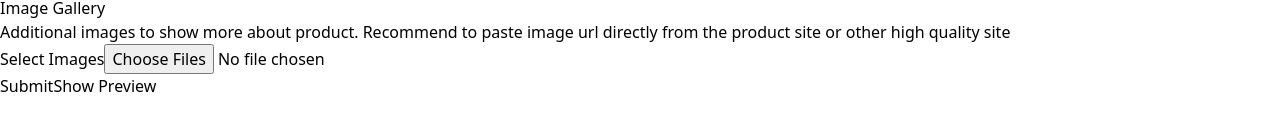
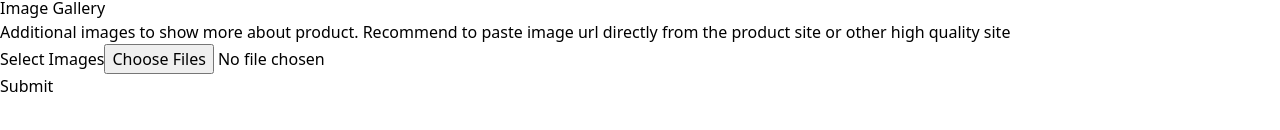
Before and after one commit to alexey-marinkevich/prod-rank, a React (Vite) app: page /suggest in a window 1280 px wide. Shown: the part 328-458 px from the top of the page. Built offline with nearby package versions, Linux system fonts and the light colour scheme; no server answers.

Commit message:
temporary strip away preview for development

```diff
--- a/src/pages/SuggestProductPage.tsx
+++ b/src/pages/SuggestProductPage.tsx
@@ -253,12 +253,6 @@ function SuggestProductPage() {
                 'Submit'
               )}
             </button>
-            <Link
-              to="products/:id"
-              className="p-3 text-gray-500 transition-colors hover:text-black"
-            >
-              Show Preview
-            </Link>
           </section>
         </fieldset>
       </form>
```
